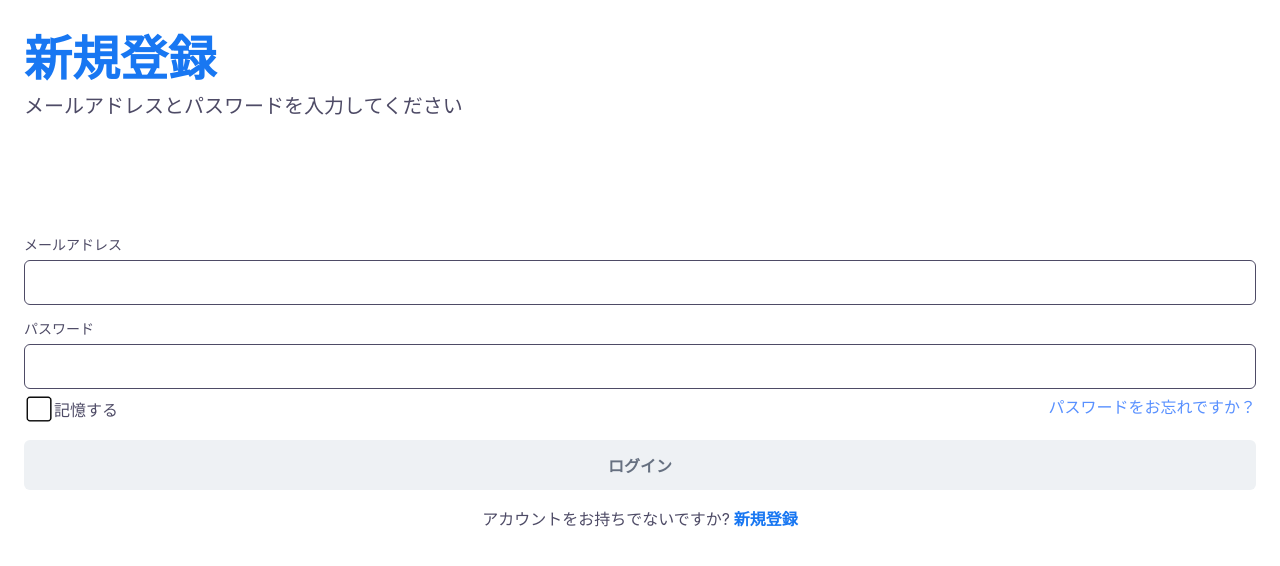
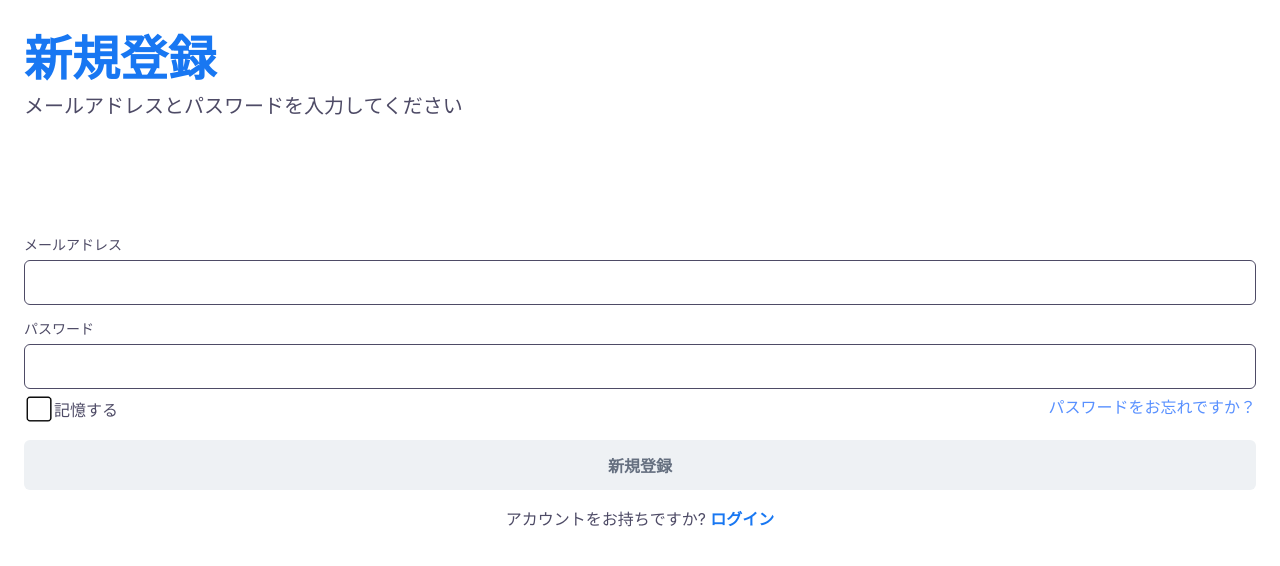
Before and after one commit to ttcksf/code-tips-app, a React (Create React App) app: page / in a window 1280 px wide. Shown: the top 566 px of the page. Built offline with nearby package versions, Linux system fonts and the light colour scheme.

Commit message:
useState InputButton

```diff
--- a/src/screens/Auth/Auth.css
+++ b/src/screens/Auth/Auth.css
@@ -85,10 +85,17 @@ span.forget-password {
   margin-top: 16px;
   text-align: center;
 }
-.form-switch span {
+.form-switch p {
   color: var(--lightGray);
 }
-.form-switch a {
+.form-switch button {
   color: var(--mainBlue);
   font-weight: bold;
+  background-color: transparent;
+  border: none;
+  font-size: 16px;
+  cursor: pointer;
+  outline: none;
+  padding: 0;
+  appearance: none;
 }
--- a/src/screens/Auth/Auth.js
+++ b/src/screens/Auth/Auth.js
@@ -13,9 +13,10 @@ const Auth = () => {
     email: "",
     password: "",
   });
+
   const inputFormChange = (e) => {
     //name属性を含む要素の値をとる
-    setFormData({ ...FormData, [e.target.value]: e.target.value });
+    setFormData({ ...FormData, [e.target.name]: e.target.value });
   };
 
   return (
@@ -31,11 +32,19 @@ const Auth = () => {
           errorMsg={errorMsg}
         />
         <InputForm />
-        <InputButton btnText="ログイン" />
+        <InputButton btnText={isSignUp ? "ログイン" : "新規登録"} />
         <div className="form-switch">
-          <span>
-            アカウントをお持ちでないですか?<a href="#"> 新規登録</a>
-          </span>
+          <p>
+            {isSignUp ? (
+              <span>
+                アカウントをお持ちでないですか?<button>&nbsp;新規登録</button>
+              </span>
+            ) : (
+              <span>
+                アカウントをお持ちですか?<button>&nbsp;ログイン</button>
+              </span>
+            )}
+          </p>
         </div>
       </div>
     </>
```
